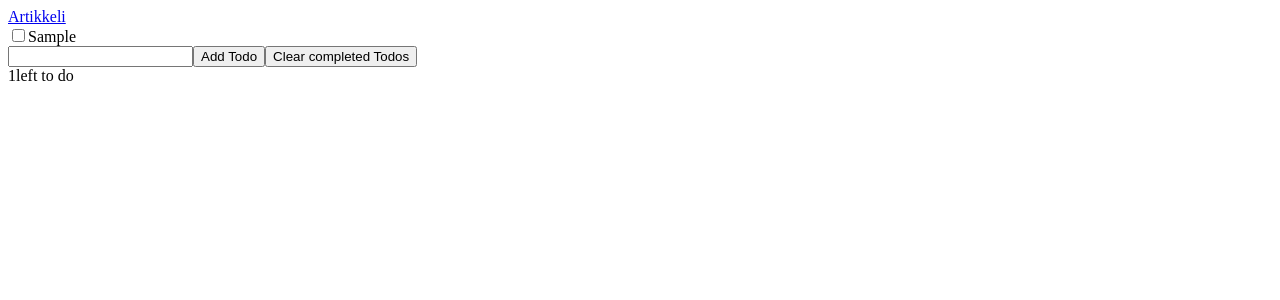
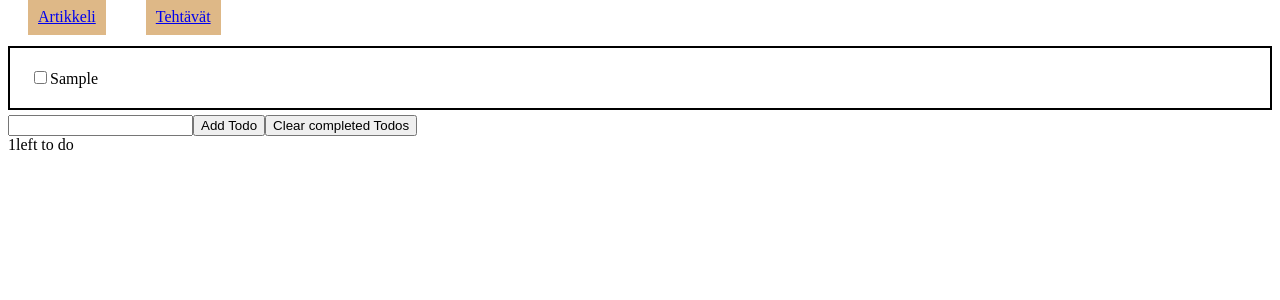
Before and after one commit to Hespanus/harjoitus, a React (Create React App) app: page /app in a window 1280 px wide. Both pictures are taken after typing "Sample" into the empty fields and a click on the button "Add Todo". Shown: the top 300 px of the page. Built offline with nearby package versions, Linux system fonts and the light colour scheme.

Commit message:
Border to todo

```diff
--- a/src/App.js
+++ b/src/App.js
@@ -45,17 +45,6 @@ function App() {
   return (
     <>
 
-      <Routes>
-
-
-          <Route path="/article" element={<Article />} />
-
-      </Routes>
-
-    <Link to="/article">Artikkeli</Link>
-
-    <Outlet />
-
     <TodoList todos ={todos} toggleTodo={toggleTodo} />
     <input ref={todoNameRef} type="text" />
     <button onClick={handleAddtodo}>Add Todo</button>
--- /dev/null
+++ b/src/Navbar.js
@@ -0,0 +1,32 @@
+import React from 'react'
+import { Routes, Route } from "react-router-dom";
+import { Outlet, Link } from "react-router-dom";
+import Article from "./Article";
+import App from './App';
+
+export default function Navbar() {
+  return (
+    <>
+    <div className='navbar'>
+    <Link to="/article" className='links' >Artikkeli</Link>
+        <Link to="/app" className='links'>Tehtävät</Link>
+    </div>
+
+        <Routes>
+
+
+        <Route path="/article" element={<Article />} />
+        <Route path="/app" element={<App />} />
+
+        </Routes>
+
+
+
+
+
+
+
+
+    </>
+  )
+}
--- a/src/Todo.js
+++ b/src/Todo.js
@@ -6,10 +6,13 @@ export default function todo({todo, toggleTodo}) {
   }
   return (
     <div>
-      <label>
-      <input type="checkbox" checked={todo.complete} onChange={handleTodoClick}/>
-      {todo.name}
-      </label>
+      <div className='singleTodo'>
+        <label>
+        <input type="checkbox" checked={todo.complete} onChange={handleTodoClick}/>
+        {todo.name}
+        </label>
+      </div>
+
 
     </div>
   )
--- a/src/index.js
+++ b/src/index.js
@@ -1,14 +1,18 @@
 import React from 'react';
 import ReactDOM from 'react-dom';
-import App from './App';
+import Navbar from './Navbar';
 import reportWebVitals from './reportWebVitals';
+import './testi.css'
 import {BrowserRouter} from "react-router-dom";
+
 
 ReactDOM.render(
   <React.StrictMode>
     <BrowserRouter>
-    <App />
+    <Navbar />
+
   </BrowserRouter>
+
   </React.StrictMode>,
   document.getElementById('root')
 );
--- /dev/null
+++ b/src/testi.css
@@ -0,0 +1,14 @@
+.links{
+    margin: 20px;
+    background-color: burlywood;
+    padding: 10px;
+}
+.navbar {
+    margin-bottom: 20px;
+}
+
+.singleTodo {
+    padding: 20px;
+    border: 2px solid black;
+    margin-bottom: 5px;
+}
```
